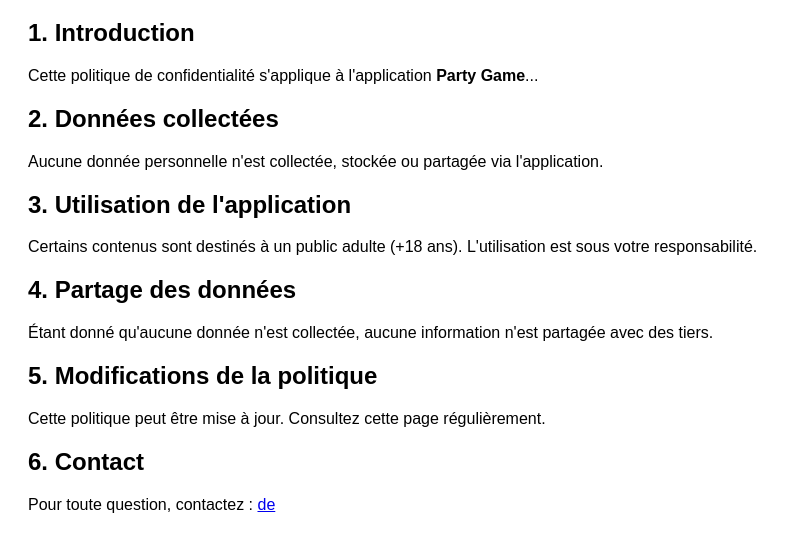
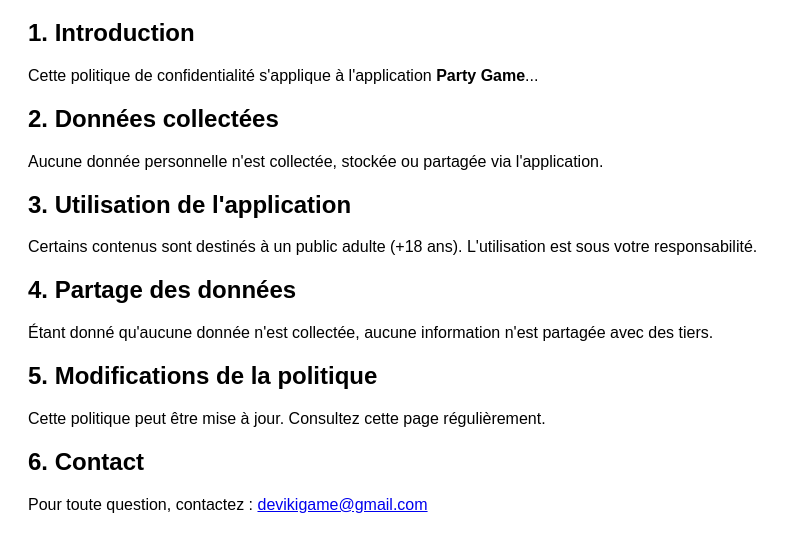
Before and after one commit to jnnied1/party-game-privacy, a plain HTML site: page index.html in a window 1280 px wide. Shown: the part 89-640 px from the top of the page, without its empty margins (0-791 px from the left). Drawn offline with Linux system fonts and the light colour scheme.

Commit message:
Update index.html

```diff
--- a/index.html
+++ b/index.html
@@ -24,6 +24,6 @@
   <p>Cette politique peut être mise à jour. Consultez cette page régulièrement.</p>
 
   <h2>6. Contact</h2>
-  <p>Pour toute question, contactez : <a href="mailto:devikigame@gmail.com">de</a></p>
+  <p>Pour toute question, contactez : <a href="mailto:devikigame@gmail.com">devikigame@gmail.com</a></p>
 </body>
 </html>
```
